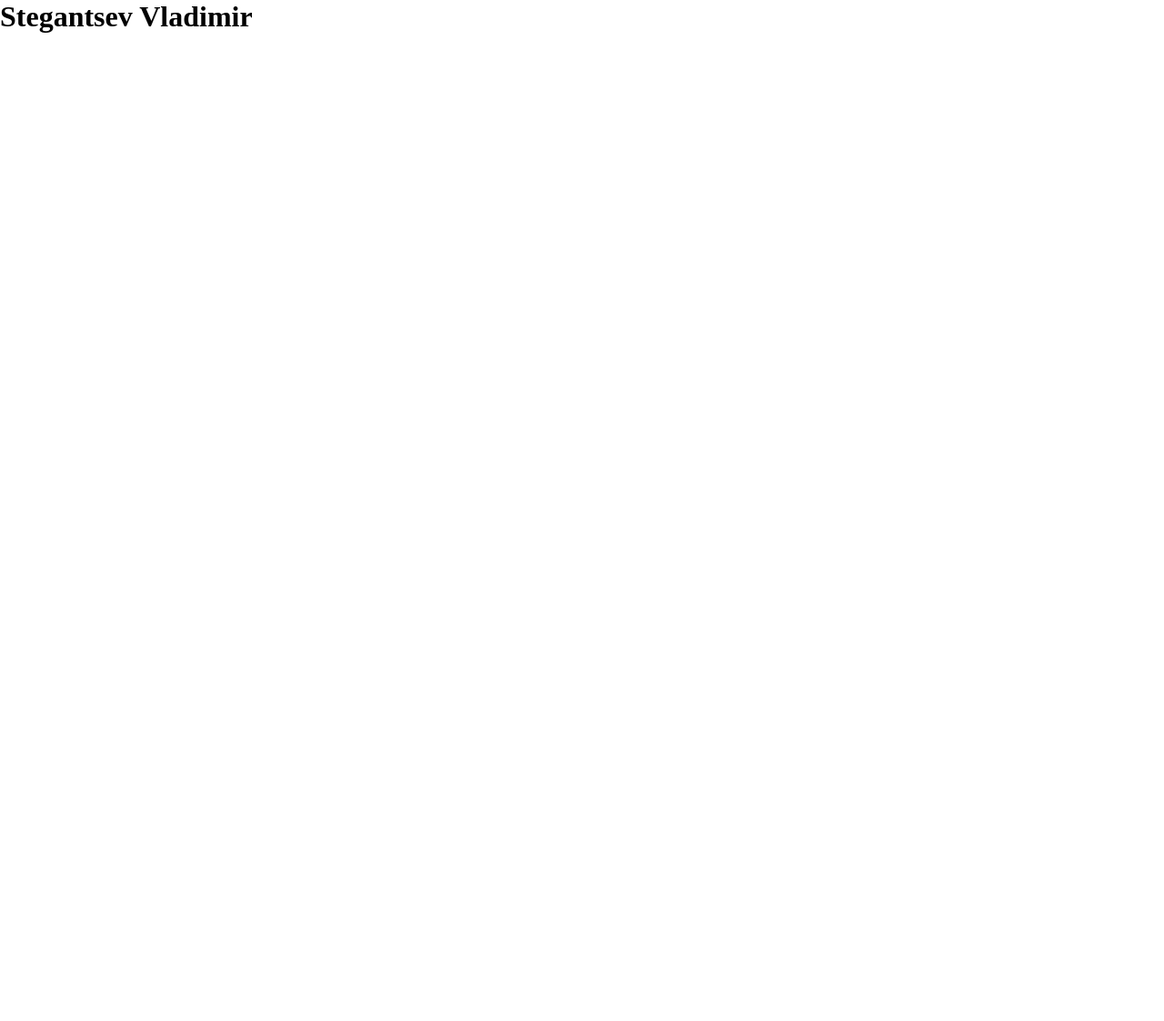
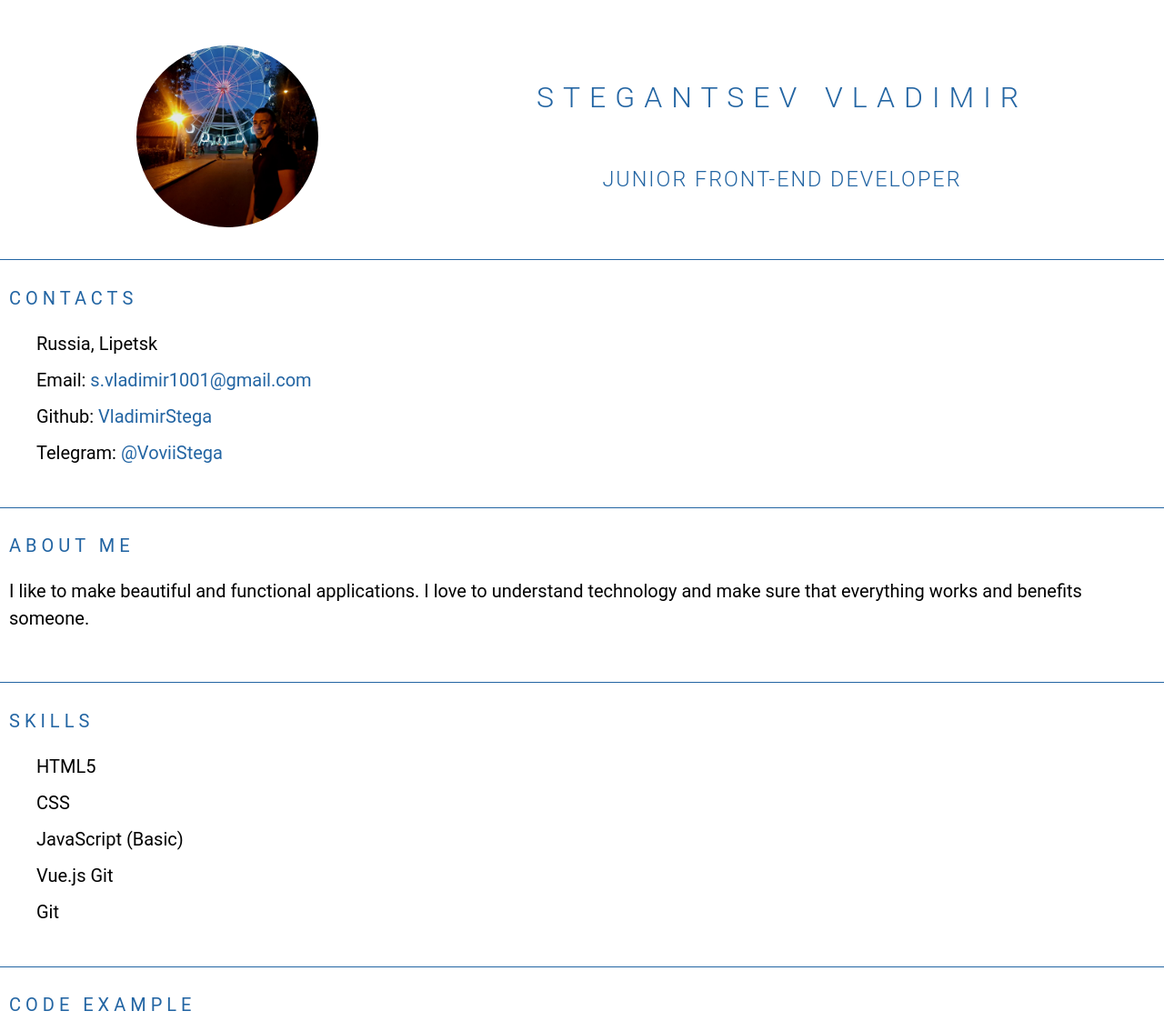
Before and after one commit to VladimirStega/rsschool-cv, a plain HTML site: page index.html in a window 1280 px wide. Shown: the top 1123 px of the page at 91% size. Before the commit the page ends 800 px from the top, so only its background shows below. Drawn offline with Linux system fonts and the light colour scheme.

Commit message:
feat: add basic page layout

```diff
--- a/index.html
+++ b/index.html
@@ -4,10 +4,104 @@
     <meta charset="UTF-8">
     <meta http-equiv="X-UA-Compatible" content="IE=edge">
     <meta name="viewport" content="width=device-width, initial-scale=1.0">
-    <link rel="stylesheet" href="./style.css">
+    <link rel="stylesheet" href="./style/style.css">
     <title>CV Stegantsev Vladimir</title>
 </head>
 <body>
-    <h1 class="title">Stegantsev Vladimir</h1>
+    <header class="header">
+        <section class="section section-profile">
+          <img src="./assets/img/foto.jpg" alt="my-foto" class="section-profile-logo">
+          <div class="section-profile-title">
+            <h1 class="section-title main-title">Stegantsev Vladimir</h1>
+            <h3 class="section-subtitle">Junior Front-End Developer</h3>
+          </div>
+        </section>
+    </header>
+    <main class="main">
+        <div class="container main-container">
+          <section class="section">
+            <h2 class="section-title">Contacts</h2>
+            <ul class="section-list">
+              <li class="section-item contacts-item">
+                Russia, Lipetsk
+              </li>
+              <li class="section-item contacts-item">
+                Email: <a href="mailto:s.vladimir1001@gmail.com" title="email">s.vladimir1001@gmail.com</a>
+              </li>
+              <li class="section-item contacts-item">
+                Github: <a href="https://github.com/VladimirStega" title="github">VladimirStega</a>
+              </li>
+              <li class="section-item contacts-item">
+                Telegram: <a href="https://t.me/VoviiStega" title="github">@VoviiStega</a>
+              </li>
+            </ul>
+          </section>
+          <section class="section">
+            <h2 class="section-title">About Me</h2>
+            <p>
+                I like to make beautiful and functional applications. I love to understand technology and make sure that everything works and benefits someone.
+            </p>
+          </section>
+          <section class="section">
+            <h2 class="section-title">Skills</h2>
+            <ul class="section-list">
+              <li class="section-item">
+                <span> HTML5 </span>
+              </li>
+              <li class="section-item">
+                <span> CSS </span>
+              </li>
+              <li class="section-item">
+                <span> JavaScript (Basic) </span>
+              </li>
+              <li class="section-item">
+                <span> Vue.js </span>
+                <span> Git </span>
+              </li>
+              <li class="section-item">
+                <span> Git </span>
+              </li>
+            </ul>
+          </section>
+          <section class="section">
+            <h2 class="section-title">Code Example</h2>
+            <pre class="pre"><code>
+    function sum(a, b) {
+            return a + b;
+        }
+    let result = sum(1, 2);
+    alert( result );
+            </code></pre>
+          </section>
+          <section class="section section-education">
+            <h2 class="section-title">Education</h2>
+            <p>Lipetsk College of Transport and Road Management</p>
+          </section>
+          <section class="section">
+            <h2 class="section-title">Courses</h2>
+            <ul class="section-list">
+              <li class="section-item">
+                Skillbox (Web layout "Basic level")
+              </li>
+              <li class="section-item">
+                Skillbox (Javascript "Basic level")
+              </li>
+              <li class="section-item">
+                Skillbox (Vue.js framework)
+              </li>
+            </ul>
+          </section>
+          <section class="section section-english">
+            <h2 class="section-title">English</h2>
+            <p> B1 (I have some speaking practice, but not with native speakers)</p>
+          </section>
+        </div>
+    </main>
+    <footer class="footer">
+        <div class="container footer-container">
+          <div>© 2022 <a href="https://github.com/VladimirStega" class="github nav-link">VladimirStega</a></div>
+          <a href="https://rs.school/js/" class="rss"></a>
+        </div>
+    </footer>
 </body>
 </html>
--- a/style.css
+++ /dev/null
@@ -1,5 +0,0 @@
-* {
-    margin: 0;
-    padding: 0;
-    box-sizing: border-box;
-}
--- /dev/null
+++ b/style/style.css
@@ -0,0 +1,148 @@
+* {
+  box-sizing: border-box;
+}
+
+body {
+  display: flex;
+  flex-direction: column;
+  justify-content: space-between;
+  min-width: 320px;
+  min-height: 100vh;
+  margin: 0;
+  padding: 0;
+  font-family: 'Roboto', sans-serif;
+  font-size: 20px;
+  font-weight: 400;
+  line-height: 1.5;
+
+}
+
+.container {
+  max-width: 1440px;
+  margin: 0 auto;
+  min-height: 50px;
+}
+
+.main-container {
+  display: flex;
+  flex-wrap: wrap;
+  justify-content: space-between;
+  flex-direction: column;
+  align-content: center;
+}
+
+.section {
+  padding: 10px;
+  padding-bottom: 35px;
+  border-bottom: 1px solid #2365a3;
+}
+
+.section-education,
+.section-english {
+  border-bottom: 0;
+}
+
+.section-title {
+  margin-bottom: 20px;
+  font-size: 20px;
+  font-weight: 400;
+  text-transform: uppercase;
+  letter-spacing: 5px;
+  color: #2365a3;
+}
+
+.section-profile {
+  display: flex;
+  justify-content: space-around;
+  width: 100%;
+  padding: 50px 30px 35px;
+}
+
+.pre {
+  padding: 0;
+  margin: 0;
+}
+
+.section-profile-title {
+  display: flex;
+  flex-direction: column;
+  justify-content: center;
+  align-content: center;
+  text-align: center;
+  text-transform: uppercase;
+}
+
+.main-title {
+  padding: 0;
+  margin-bottom: 20px;
+  font-size: 32px;
+  font-weight: 300;
+  letter-spacing: 10px;
+  line-height: 50px;
+  word-spacing: 3px;
+}
+
+.section-subtitle {
+  margin-top: 20px;
+  color: #2365a3;
+  line-height: 50px;
+  font-weight: 300;
+  letter-spacing: 2px;
+}
+
+.section-profile-logo {
+  width: 200px;
+  height: 200px;
+  object-fit: cover;
+  border-radius: 50%;
+}
+
+.section-list {
+  margin: 0;
+  padding: 0;
+  list-style: none;
+}
+
+.section-item {
+  position: relative;
+  margin: 0;
+  margin-bottom: 10px;
+  padding: 0;
+  padding-left: 30px;
+}
+
+.section-item a {
+  text-decoration: none;
+  color: #2365a3;
+  transition: color 0.5s;
+}
+
+.section-item a:hover {
+  color: #5bcccc;
+}
+
+.footer {
+  background-color: #2365a3;
+  padding: 20px;
+}
+
+.footer-container {
+  display: flex;
+  justify-content: space-between;
+  align-items: center;
+  margin: 0 auto;
+}
+
+.github {
+  color: #fff;
+  text-decoration: none;
+  line-height: 45px;
+}
+
+.rss {
+  width: 121px;
+  height: 45px;
+  background-image: url("../assets/img/rs_school.svg");
+  background-size: contain;
+  background-repeat: no-repeat;
+}
```
Also changed, not shown: assets/img/foto.jpg (added), assets/img/rs_school.svg (added).
